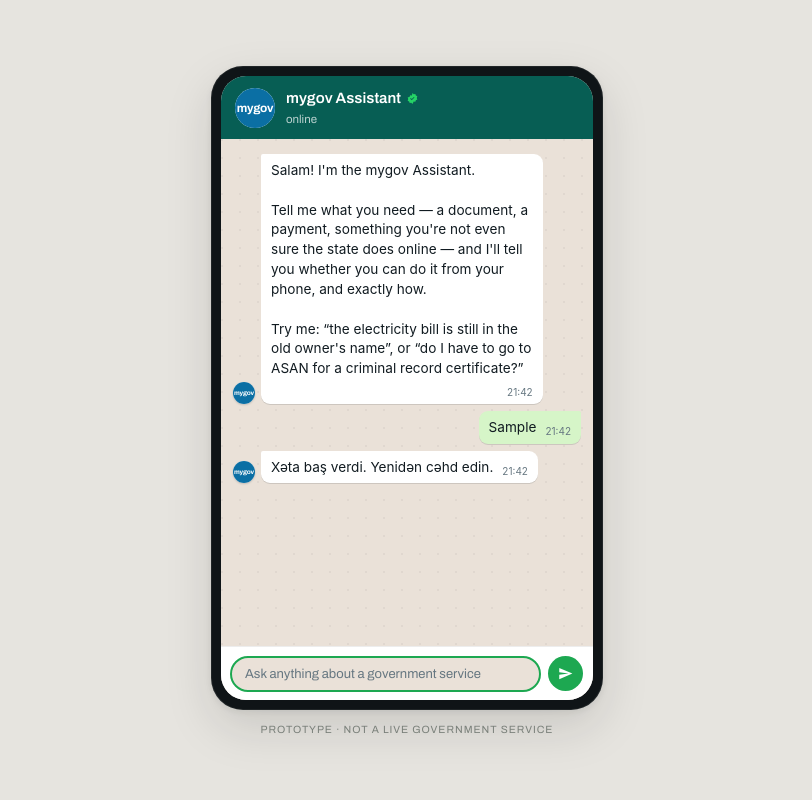
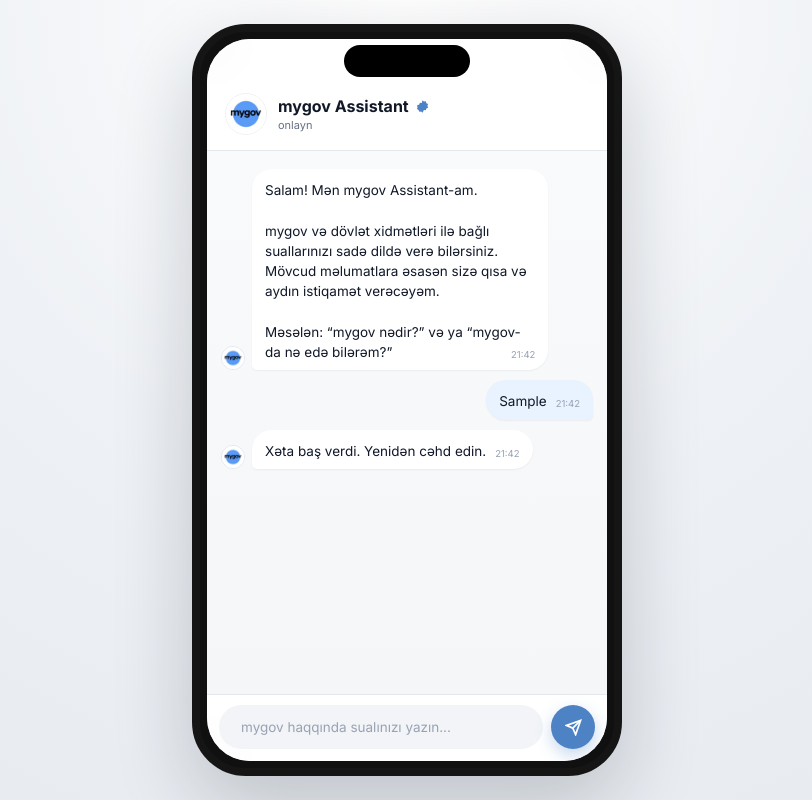
Before and after one commit to m-mehdiyev/mygov-assistant, a website: page index.html in a window 1280 px wide. Both pictures are taken after typing "Sample" into the empty fields and a click on the button "Göndər". Shown: the whole page, without its empty margins (233-1045 px from the left). Drawn offline with Linux system fonts and the light colour scheme; no server answers.

Commit message:
Add files via upload

```diff
--- a/app.js
+++ b/app.js
@@ -1,6 +1,6 @@
 // Front end. Talks to /api/chat — never to a model directly, and holds no key.
 
-const LOGO = '<svg viewBox="0 0 64 64" role="img" aria-label="mygov"><rect width="64" height="64" rx="14" fill="#0B6FA4"/><text x="32" y="39" font-family="Archivo,Arial,sans-serif" font-size="19" font-weight="700" fill="#fff" text-anchor="middle" letter-spacing="-0.5">mygov</text></svg>';
+const LOGO = '<img src="/mygovaz_logo.jpeg" alt="mygov">';
 // ^ Placeholder wordmark. Replace this whole string with the real mygov SVG
 //   (or swap the .ava / .mini contents for an <img src="/logo.svg">).
 
@@ -74,7 +74,7 @@ function typingOn() {
 function typingOff() {
   const t = document.getElementById('ty');
   if (t) t.remove();
-  status.textContent = 'online';
+  status.textContent = 'onlayn';
 }
 
 async function ask(text) {
@@ -99,9 +99,9 @@ async function ask(text) {
 
     if (!r.ok) {
       const msg = {
-        rate_limited: 'Çoxlu sorğu göndərildi. Bir az gözləyib yenidən cəhd edin.',
+        rate_limited: 'Çox qısa vaxtda çoxlu mesaj göndərildi. Bir az sonra yenidən cəhd edin.',
         server_not_configured: 'Assistant hələ tam konfiqurasiya edilməyib.',
-        upstream_error: 'Assistant-a hazırda qoşulmaq mümkün deyil. Bir az sonra yenidən cəhd edin.',
+        upstream_error: 'Hazırda assistant-a qoşulmaq mümkün olmadı. Yenidən cəhd edin.',
       }[data.error] || 'Xəta baş verdi. Yenidən cəhd edin.';
       stamp(row('in'), msg, null);
       return;
@@ -129,7 +129,7 @@ form.addEventListener('submit', (e) => {
 
 stamp(
   row('in'),
-  "Salam! I'm the mygov Assistant.\n\nTell me what you need — a document, a payment, something you're not even sure the state does online — and I'll tell you whether you can do it from your phone, and exactly how.\n\nTry me: “the electricity bill is still in the old owner's name”, or “do I have to go to ASAN for a criminal record certificate?”",
+  "Salam! Mən mygov Assistant-am.\n\nmygov və dövlət xidmətləri ilə bağlı suallarınızı sadə dildə verə bilərsiniz. Mövcud məlumatlara əsasən sizə qısa və aydın istiqamət verəcəyəm.\n\nMəsələn: “mygov nədir?” və ya “mygov-da nə edə bilərəm?”",
   null
 );
 box.focus();
--- a/index.html
+++ b/index.html
@@ -1,134 +1,37 @@
 <!doctype html>
-<html lang="en">
+<html lang="az">
 <head>
 <meta charset="utf-8">
-<meta name="viewport" content="width=device-width, initial-scale=1">
+<meta name="viewport" content="width=device-width, initial-scale=1, viewport-fit=cover">
 <title>mygov Assistant</title>
-<meta name="description" content="Ask about any government service in your own words. A prototype guidance assistant for mygov.">
-
-<!-- Link preview (WhatsApp, Telegram, Slack, LinkedIn). Replace the image URL
-     with a real 1200x630 PNG hosted at /preview.png once you add one. -->
-<meta property="og:type" content="website">
-<meta property="og:site_name" content="mygov">
-<meta property="og:title" content="mygov Assistant">
-<meta property="og:description" content="Ask about any government service in your own words — the assistant tells you whether you can do it from your phone, and how.">
-<meta property="og:image" content="/preview.png">
-<meta name="twitter:card" content="summary_large_image">
-<meta name="twitter:title" content="mygov Assistant">
-<meta name="twitter:description" content="Ask about any government service in your own words.">
-<meta name="twitter:image" content="/preview.png">
+<meta name="description" content="mygov haqqında suallarınıza sadə və aydın cavablar.">
 <link rel="icon" href="/favicon.svg" type="image/svg+xml">
-<link rel="stylesheet" href="https://fonts.googleapis.com/css2?family=Archivo:wght@400;500;600;700&display=swap">
+<link rel="stylesheet" href="https://fonts.googleapis.com/css2?family=Inter:wght@400;500;600;700&display=swap">
 <style>
-:root{
-  --ground:#E6E4DF; --ink-3:#7A807A; --line:#D6D3CC;
-  --wa-head:#075E54; --wa-bg:#EAE1D8; --wa-in:#FFFFFF; --wa-out:#D6F5C8;
-  --wa-ink:#111B21; --wa-meta:#667781; --wa-green:#1DA851;
-  --chip:#FFFFFF; --chip-ink:#0B6FA4; --chip-line:#CFE3EE;
-  --shadow:0 2px 6px rgba(20,26,22,.07),0 18px 48px rgba(20,26,22,.13);
-}
-@media (prefers-color-scheme:dark){
-  :root:not([data-theme="light"]){
-    --ground:#15181A; --ink-3:#818885; --line:#31373A;
-    --wa-head:#1F2C33; --wa-bg:#0B141A; --wa-in:#1F2C33; --wa-out:#005C4B;
-    --wa-ink:#E9EDEF; --wa-meta:#8696A0; --wa-green:#25D366;
-    --chip:#1F2C33; --chip-ink:#53BDEB; --chip-line:#2A3942;
-    --shadow:0 2px 6px rgba(0,0,0,.4),0 18px 48px rgba(0,0,0,.5);
-  }
-}
-:root[data-theme="dark"]{
-  --ground:#15181A; --ink-3:#818885; --line:#31373A;
-  --wa-head:#1F2C33; --wa-bg:#0B141A; --wa-in:#1F2C33; --wa-out:#005C4B;
-  --wa-ink:#E9EDEF; --wa-meta:#8696A0; --wa-green:#25D366;
-  --chip:#1F2C33; --chip-ink:#53BDEB; --chip-line:#2A3942;
-  --shadow:0 2px 6px rgba(0,0,0,.4),0 18px 48px rgba(0,0,0,.5);
-}
-*{box-sizing:border-box}
-body{background:var(--ground);color:var(--wa-ink);
-  font-family:Archivo,-apple-system,"Segoe UI",Roboto,sans-serif;line-height:1.5;
-  min-height:100vh;display:flex;flex-direction:column;align-items:center;justify-content:center;
-  gap:12px;padding:20px 14px 16px}
-
-.phone{background:#0F1417;border-radius:32px;padding:9px;box-shadow:var(--shadow);
-  border:1px solid rgba(255,255,255,.07);width:100%;max-width:392px}
-.screen{border-radius:25px;overflow:hidden;background:var(--wa-bg);display:flex;flex-direction:column;
-  height:min(78vh,720px);min-height:460px}
-.wa-top{background:var(--wa-head);color:#fff;padding:11px 14px;display:flex;align-items:center;gap:11px;flex-shrink:0}
-.ava{width:40px;height:40px;border-radius:50%;background:#fff;display:grid;place-items:center;flex-shrink:0;overflow:hidden}
-.ava svg{width:40px;height:40px}
-.wa-name{font-size:15px;font-weight:600;display:flex;align-items:center;gap:5px}
-.verified{width:13px;height:13px;flex-shrink:0}
-.wa-status{font-size:11.5px;opacity:.72;margin-top:1px}
-
-.thread{flex:1;overflow-y:auto;padding:15px 12px 12px;display:flex;flex-direction:column;gap:7px;
-  background-image:radial-gradient(circle at 1px 1px,rgba(0,0,0,.045) 1px,transparent 0);background-size:18px 18px}
-.row{display:flex;gap:6px;align-items:flex-end;max-width:89%}
-.row.out{align-self:flex-end}
-.row.in{align-self:flex-start}
-.mini{width:22px;height:22px;border-radius:50%;background:#fff;flex-shrink:0;overflow:hidden;
-  box-shadow:0 1px 2px rgba(11,20,26,.18)}
-.mini svg{width:22px;height:22px}
-.msg{padding:7px 10px 6px;border-radius:9px;font-size:13.6px;line-height:1.46;color:var(--wa-ink);
-  box-shadow:0 1px .5px rgba(11,20,26,.13);font-family:-apple-system,"Segoe UI",Roboto,sans-serif;
-  white-space:pre-line;animation:pop .2s ease-out;overflow-wrap:break-word;min-width:0}
-@keyframes pop{from{opacity:0;transform:translateY(6px)}to{opacity:1;transform:none}}
-@media(prefers-reduced-motion:reduce){.msg{animation:none}}
-.row.in .msg{background:var(--wa-in);border-top-left-radius:2px}
-.row.out .msg{background:var(--wa-out);border-top-right-radius:2px}
-.msg b{font-weight:600}
-.tstamp{font-size:10px;color:var(--wa-meta);float:right;margin:6px 0 -2px 9px}
-
-.golink{display:flex;align-items:center;gap:8px;margin-top:9px;padding:9px 11px;border-radius:8px;
-  background:var(--chip);border:1px solid var(--chip-line);color:var(--chip-ink);
-  text-decoration:none;font-size:12.5px;font-weight:600;line-height:1.35}
-.golink:hover{filter:brightness(.97);text-decoration:underline}
-.golink:focus-visible{outline:2px solid var(--wa-green);outline-offset:2px}
-.golink svg{flex-shrink:0}
-
-.typing{align-self:flex-start;background:var(--wa-in);border-radius:9px;border-top-left-radius:2px;
-  padding:11px 13px;display:flex;gap:4px;box-shadow:0 1px .5px rgba(11,20,26,.13);margin-left:28px}
-.typing i{width:6px;height:6px;border-radius:50%;background:var(--wa-meta);animation:bl 1.1s infinite}
-.typing i:nth-child(2){animation-delay:.16s}.typing i:nth-child(3){animation-delay:.32s}
-@keyframes bl{0%,60%,100%{opacity:.3}30%{opacity:1}}
-
-.wa-bar{background:var(--wa-in);padding:9px 10px;display:flex;align-items:center;gap:8px;flex-shrink:0;
-  border-top:1px solid rgba(0,0,0,.07)}
-#box{flex:1;background:var(--wa-bg);border:none;border-radius:18px;padding:10px 14px;font-size:13px;
-  color:var(--wa-ink);font-family:inherit;min-width:0}
-#box:focus{outline:2px solid var(--wa-green);outline-offset:-1px}
-#box::placeholder{color:var(--wa-meta)}
-#send{width:35px;height:35px;border-radius:50%;background:var(--wa-green);display:grid;place-items:center;
-  flex-shrink:0;border:none;cursor:pointer}
-#send:disabled{opacity:.45;cursor:default}
-#send:focus-visible{outline:2px solid var(--chip-ink);outline-offset:2px}
-
-.foot{font-size:10.5px;letter-spacing:.09em;text-transform:uppercase;color:var(--ink-3);
-  text-align:center;flex-shrink:0}
+:root{--bg:#eef1f5;--ink:#101828;--muted:#667085;--line:#e4e7ec;--head:#ffffff;--chat:#f6f7f9;--in:#fff;--out:#e9f2ff;--accent:#4d82c5;--shadow:0 28px 80px rgba(15,23,42,.20)}
+*{box-sizing:border-box}html,body{margin:0;min-height:100%;font-family:Inter,-apple-system,BlinkMacSystemFont,"Segoe UI",sans-serif}
+body{min-height:100vh;background:radial-gradient(circle at top,#fff 0,#eef1f5 48%,#e6e9ee 100%);display:grid;place-items:center;padding:24px;color:var(--ink)}
+.phone{width:min(100%,430px);height:min(860px,calc(100vh - 48px));min-height:600px;background:#101010;border:8px solid #151515;border-radius:54px;padding:7px;box-shadow:var(--shadow);position:relative}
+.phone:before{content:"";position:absolute;top:13px;left:50%;transform:translateX(-50%);width:126px;height:32px;background:#000;border-radius:20px;z-index:4}
+.screen{height:100%;border-radius:43px;overflow:hidden;background:var(--chat);display:flex;flex-direction:column;position:relative}
+.wa-top{padding:54px 18px 15px;background:rgba(255,255,255,.94);backdrop-filter:blur(18px);border-bottom:1px solid var(--line);display:flex;align-items:center;gap:11px;flex-shrink:0}
+.ava{width:42px;height:42px;border-radius:50%;background:#fff;display:grid;place-items:center;overflow:hidden;border:1px solid #eef0f2}.ava img,.mini img{width:100%;height:100%;object-fit:cover}
+.wa-name{font-size:16px;font-weight:700;display:flex;align-items:center;gap:6px}.verified{width:15px;height:15px}.wa-status{font-size:11px;color:var(--muted);margin-top:2px}
+.thread{flex:1;overflow-y:auto;padding:18px 14px 16px;display:flex;flex-direction:column;gap:10px;background:linear-gradient(#f8fafc,#f4f6f8)}
+.row{display:flex;gap:7px;align-items:flex-end;max-width:88%}.row.out{align-self:flex-end}.row.in{align-self:flex-start}.mini{width:24px;height:24px;border-radius:50%;overflow:hidden;background:#fff;flex-shrink:0;border:1px solid var(--line)}
+.msg{padding:11px 13px 8px;border-radius:20px;font-size:13.5px;line-height:1.5;box-shadow:0 1px 2px rgba(16,24,40,.05);white-space:pre-line;overflow-wrap:anywhere}.row.in .msg{background:var(--in);border-bottom-left-radius:5px}.row.out .msg{background:var(--out);border-bottom-right-radius:5px}.msg b{font-weight:700}.tstamp{font-size:9.5px;color:#98a2b3;float:right;margin:6px 0 -2px 9px}
+.golink{display:flex;align-items:center;gap:8px;margin-top:9px;padding:10px 12px;border-radius:13px;background:#fff;border:1px solid #dbe7f5;color:#346cae;text-decoration:none;font-size:12px;font-weight:700}.golink:hover{text-decoration:underline}
+.typing{align-self:flex-start;background:#fff;border-radius:18px;border-bottom-left-radius:5px;padding:12px 14px;display:flex;gap:5px;margin-left:31px}.typing i{width:6px;height:6px;border-radius:50%;background:#98a2b3;animation:bl 1.1s infinite}.typing i:nth-child(2){animation-delay:.16s}.typing i:nth-child(3){animation-delay:.32s}@keyframes bl{0%,60%,100%{opacity:.3}30%{opacity:1}}
+.wa-bar{padding:10px 12px max(12px,env(safe-area-inset-bottom));background:rgba(255,255,255,.94);backdrop-filter:blur(18px);display:flex;gap:8px;border-top:1px solid var(--line);flex-shrink:0}.input-wrap{flex:1;background:#f2f4f7;border-radius:24px;display:flex;align-items:center;padding-left:14px}#box{width:100%;border:0;outline:0;background:transparent;padding:12px 8px;font-size:13.5px;color:var(--ink);font-family:inherit}#box::placeholder{color:#98a2b3}#send{width:44px;height:44px;border:0;border-radius:50%;background:var(--accent);color:#fff;display:grid;place-items:center;cursor:pointer;box-shadow:0 6px 16px rgba(77,130,197,.30)}#send:disabled{opacity:.45}.foot{display:none}
+@media(max-width:520px){body{padding:0;background:#fff}.phone{width:100%;height:100vh;min-height:100vh;border:0;border-radius:0;padding:0;box-shadow:none}.phone:before{top:8px}.screen{border-radius:0}.wa-top{padding-top:48px}}
 </style>
-<style>body{margin:0}</style>
 </head>
 <body>
-<div class="phone">
-  <div class="screen">
-    <div class="wa-top">
-      <div class="ava" id="ava"></div>
-      <div>
-        <div class="wa-name">mygov Assistant
-          <svg class="verified" viewBox="0 0 24 24" fill="#25D366" aria-hidden="true"><path d="M12 2l2.2 2.1 3-.4 1 2.9 2.7 1.4-1 2.9 1 2.9-2.7 1.4-1 2.9-3-.4L12 22l-2.2-2.1-3 .4-1-2.9L3.1 16l1-2.9-1-2.9L6.8 8.8l1-2.9 3 .4z"/><path d="M10.6 15.3l-2.9-2.9 1.1-1.1 1.8 1.8 4-4 1.1 1.1z" fill="#075E54"/></svg>
-        </div>
-        <div class="wa-status" id="status">online</div>
-      </div>
-    </div>
-    <div class="thread" id="thread" aria-live="polite"></div>
-    <form class="wa-bar" id="form">
-      <input id="box" autocomplete="off" placeholder="Ask anything about a government service">
-      <button id="send" type="submit" aria-label="Send">
-        <svg width="15" height="15" viewBox="0 0 24 24" fill="#fff" aria-hidden="true"><path d="M2 21l21-9L2 3v7l15 2-15 2z"/></svg>
-      </button>
-    </form>
-  </div>
-</div>
-<div class="foot">Prototype · not a live government service</div>
+<div class="phone"><div class="screen">
+<div class="wa-top"><div class="ava" id="ava"></div><div><div class="wa-name">mygov Assistant <svg class="verified" viewBox="0 0 24 24" fill="#4d82c5" aria-hidden="true"><path d="M12 2l2.2 2.1 3-.4 1 2.9 2.7 1.4-1 2.9 1 2.9-2.7 1.4-1 2.9-3-.4L12 22l-2.2-2.1-3 .4-1-2.9L3.1 16l1-2.9-1-2.9L6.8 8.8l1-2.9 3 .4z"/></svg></div><div class="wa-status" id="status">onlayn</div></div></div>
+<div class="thread" id="thread" aria-live="polite"></div>
+<form class="wa-bar" id="form"><div class="input-wrap"><input id="box" autocomplete="off" placeholder="mygov haqqında sualınızı yazın..."></div><button id="send" type="submit" aria-label="Göndər"><svg width="17" height="17" viewBox="0 0 24 24" fill="none" stroke="currentColor" stroke-width="2.4"><path d="M22 2 11 13"/><path d="m22 2-7 20-4-9-9-4Z"/></svg></button></form>
+</div></div>
+<div class="foot">mygov Assistant</div>
 <script src="/app.js"></script>
-</body>
-</html>
+</body></html>
```
Also changed, not shown: api/chat.js (+38 -41 lines), README.md.
